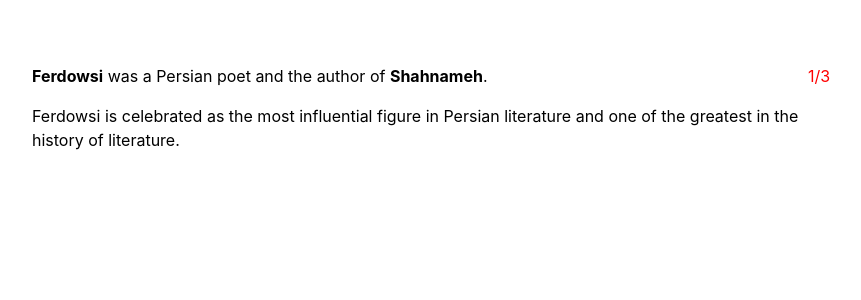
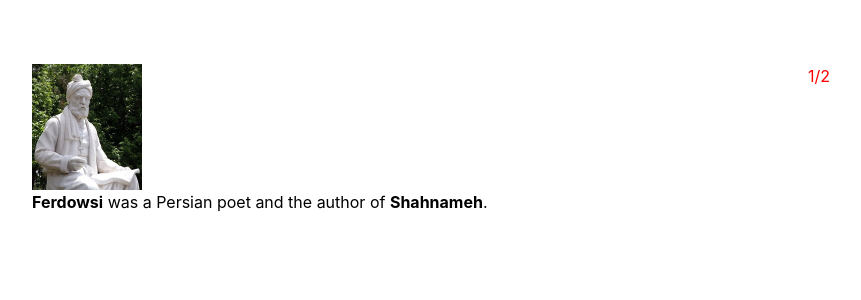
Before and after one commit to MarkSaravi/zoomable-documents, a React (Create React App) app: page /farsi in a window 1280 px wide. Shown: the top 300 px of the page, without its empty margins (32-893 px from the left). Built offline with nearby package versions, Linux system fonts and the light colour scheme.

Commit message:
adding more images

```diff
--- a/src/data/Ferdowsi.ts
+++ b/src/data/Ferdowsi.ts
@@ -1,141 +1,92 @@
 /* eslint-disable import/extensions */
+/* eslint-disable max-len */
+
 import { Sentences } from '../models/types';
 import {
-  END_OF_LINE, FIRST_SENTENCE_ID,
-  ID00,
-  ID01,
-  ID02,
-  ID03,
-  ID05,
-  ID06,
-  ID07,
-  ID10,
-  ID11,
+  FIRST_SENTENCE_ID,
 } from '../models/constants';
 
-const shahnameh: Sentences = {
-  id: 'ferdowsi-depth-1-0',
+// depth-sen
+
+const Ferdowsi: Sentences = {
+  id: 'ferdowsi',
   sentences: [
     {
-      id: ID10,
+      id: '1-0',
+      content: 'Abul-Qâsem Ferdowsi Tusi (ابوالقاسم فردوسی توسی) (935 or 940–between 1019 and 1026), or just Ferdowsi is celebrated as the most influential figure in Persian literature and one of the greatest in the history of literature.',
       positions: {
-        0: {
-          after: FIRST_SENTENCE_ID,
-        },
-      },
+        0: { after: FIRST_SENTENCE_ID },
+      }
+    },
+  ],
+};
+
+const shahnameh: Sentences = {
+  id: 'shahnameh',
+  sentences: [
+    {
+      id: '1-1',
       content: `Shahnameh ("Book of Kings") is one of the world's longest epic poems created by a single poet, and the national epic of Greater Iran.`,
+      positions: {
+        0: { after: FIRST_SENTENCE_ID },
+      }
     },
     {
-      id: ID11,
+      id: '1-2',
+      content: "<br>",
       positions: {
-        1: {
-          after: FIRST_SENTENCE_ID,
-        },
-      },
-      content: `The Shahnameh is a long epic poem written by the Persian poet Ferdowsi between c. 977 and 1010 CE and is the national epic of Greater Iran. Consisting of some 50,000 "distichs" or couplets (two-line verses), the Shahnameh is one of the world's longest epic poems. It tells mainly the mythical and to some extent the historical past of the Persian Empire from the creation of the world until the Muslim conquest in the seventh century. Iran, Azerbaijan, Afghanistan and the greater region influenced by Persian culture such as Georgia, Armenia, Turkey and Dagestan celebrate this national epic.`,
+        0: { after: '1-1' },
+      }
     },
+    {
+      id: '1-3',
+      content: '<img src="/shahnameh3.jpg" style="width: 200px; height: 200px;"  alt=""  />',
+      positions: {
+        0: { after: '1-2' },
+      }
+    }
   ]
 };
 
 const sentences: Sentences = {
-  id: 'ferdowsi-depth-0',
+  id: 'iran',
   sentences: [
     {
-      id: ID00,
+      id: '0-0',
+      content: '<img src="/ferdowsi.jpg" style="width: 110px; height: 126px;"  alt=""  />',
       positions: {
-        0: {
-          after: FIRST_SENTENCE_ID,
-        },
-        1: {
-          after: ID02,
-        },
-        2: {
-          after: ID02,
-        },
-      },
-      content: '<b>Ferdowsi</b> was a Persian poet and the author of <b>Shahnameh</b>.',
+        0: { after: FIRST_SENTENCE_ID },
+        1: { after: '0-1' },
+      }
     },
     {
-      id: ID07,
+      id: '0-1',
+      content: '<br>',
       positions: {
-        0: {
-          after: ID00,
-        },
+        0: { after: '0-0' }
       },
-      content: END_OF_LINE,
     },
     {
-      id: ID01,
+      id: '0-2',
+      content: '<b>Ferdowsi</b> was a Persian poet and the author of <b>Shahnameh</b>.',
       positions: {
-        0: {
-          after: ID07,
-        },
-        1: {
-          after: ID06,
-        },
-        2: {
-          after: ID06,
-        },
+        0: { after: '0-1' }
       },
-      content: 'Ferdowsi is celebrated as the most influential figure in Persian literature and one of the greatest in the history of literature.',
     },
     {
-      id: ID07,
+      id: '0-1',
+      content: Ferdowsi,
       positions: {
-        2: {
-          after: ID01,
-        },
-      },
-      content: 'Ferdowsi is celebrated as the most influential figure in Persian literature and one of the greatest in the history of literature.',
+        1: { after: FIRST_SENTENCE_ID },
+      }
     },
     {
-      id: ID02,
+      id: '0-2',
+      content: shahnameh,
       positions: {
-        1: {
-          after: FIRST_SENTENCE_ID,
-        },
-        2: {
-          after: FIRST_SENTENCE_ID,
-        },
-      },
-      content: 'Abul-Qâsem Ferdowsi Tusi (935 or 940–between 1019 and 1026), or just ',
-    },
-    {
-      id: ID03,
-      positions: {
-        1: {
-          after: ID05,
-        },
-        2: {
-          after: ID05,
-        },
-      },
-      content: shahnameh,
-    },
-    {
-      id: ID05,
-      positions: {
-        1: {
-          after: ID00,
-        },
-        2: {
-          after: ID00,
-        },
-      },
-      content: END_OF_LINE,
-    },
-    {
-      id: ID06,
-      positions: {
-        1: {
-          after: ID03,
-        },
-        2: {
-          after: ID03,
-        },
-      },
-      content: END_OF_LINE,
-    },
+        1: { after: '0-0' },
+      }
+    }
   ],
 };
 
--- a/src/data/logo.ts
+++ b/src/data/logo.ts
@@ -1,13 +1,14 @@
 /* eslint-disable import/extensions */
+/* eslint-disable max-len */
 
 import { Sentences, Sentence } from '../models/types';
 import {
   FIRST_SENTENCE_ID,
 } from '../models/constants';
 
-const WHITE_BRICK = `<img src="/white-block-half.png"  style="width: 30px; height: 20px" alt="" crossorigin />`;
-const GREEN_BRICK = `<img src="/green-block-half.png"  style="width: 30px; height: 20px" alt="" crossorigin />`;
-const GRAY_BRICK = `<img src="/gray-block-half.png"  style="width: 30px; height: 20px" alt="" crossorigin />`;
+const WHITE_BRICK = `<img src="/white-block-half.png"  style="width: 30px; height: 20px" alt=""  />`;
+// const GREEN_BRICK = `<img src="/green-block-half.png"  style="width: 30px; height: 20px" alt=""  />`;
+// const GRAY_BRICK = `<img src="/gray-block-half.png"  style="width: 30px; height: 20px" alt=""  />`;
 
 const addLevel1 = (sentences: Sentences): Sentences => {
     return sentences;
```
Also changed, not shown: public/ferdowsi.jpg (added), public/shahnameh3.jpg (added).
